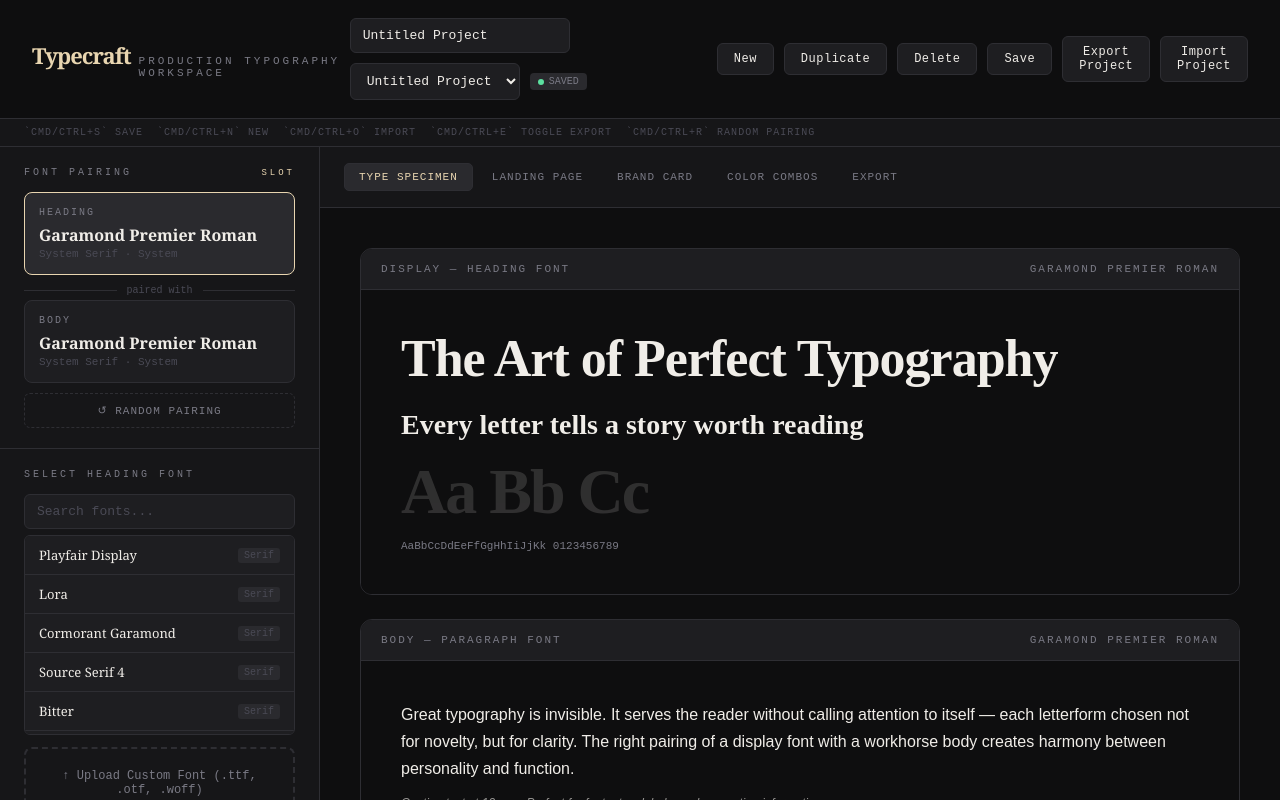
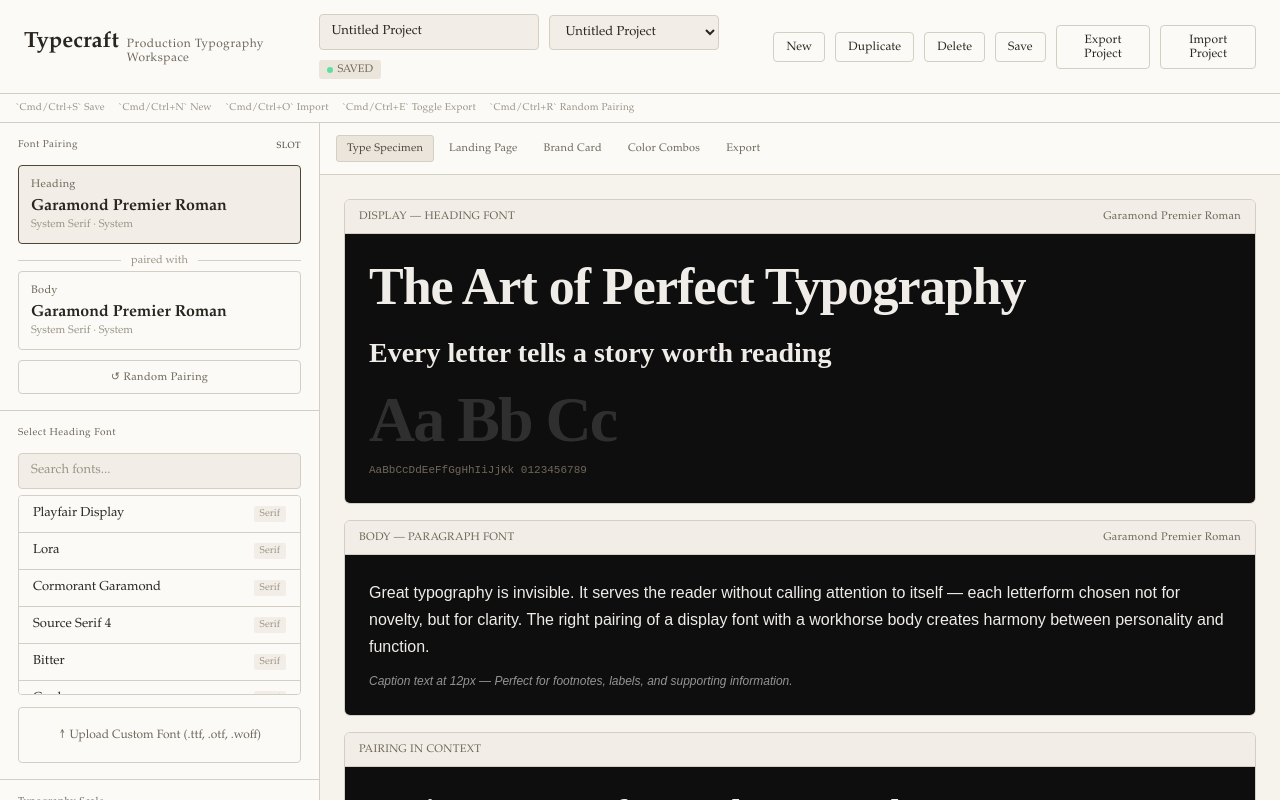
Before and after one commit to arshitadewan7/typecraft, a Next.js app: page / in a window 1280 px wide. Built offline with nearby package versions, Linux system fonts and the light colour scheme.

Commit message:
feat(ui): apply minimal Garamond-based visual style across Typecraft

```diff
--- a/src/app/globals.css
+++ b/src/app/globals.css
@@ -1,18 +1,20 @@
 :root {
-  --bg: #0e0e0f;
-  --surface: #161618;
-  --surface2: #1e1e21;
-  --surface3: #2a2a2e;
-  --border: #2e2e33;
-  --text: #f0ede8;
-  --text-muted: #7a7a85;
-  --text-dim: #4a4a55;
-  --accent: #e8d5b0;
-  --accent2: #c4a882;
-  --red: #e05c5c;
-  --green: #5ce0a0;
-  --blue: #5ca8e0;
-  --purple: #a87ce0;
+  --bg: #f6f3ed;
+  --surface: #fbfaf7;
+  --surface2: #f2eee7;
+  --surface3: #ebe5db;
+  --border: #d5cec2;
+  --text: #2a261f;
+  --text-muted: #706759;
+  --text-dim: #9c9384;
+  --accent: #4f4638;
+  --accent2: #3f372d;
+  --red: #a53e3e;
+  --green: #38755a;
+  --blue: #3e5f9f;
+  --purple: #6f568c;
+  --ui-font: "Garamond Premier Roman", "Garamond Premier Pro", "Adobe Garamond Pro", "EB Garamond", Garamond, serif;
+  --mono-font: ui-monospace, SFMono-Regular, Menlo, Monaco, Consolas, "Liberation Mono", monospace;
 }
 
 *, *::before, *::after { box-sizing: border-box; margin: 0; padding: 0; }
@@ -22,7 +24,7 @@ html, body { height: 100%; }
 body {
   background: var(--bg);
   color: var(--text);
-  font-family: 'Georgia', serif;
+  font-family: var(--ui-font);
   min-height: 100vh;
   overflow: hidden;
 }
@@ -37,33 +39,33 @@ body {
   display: flex;
   align-items: center;
   justify-content: space-between;
-  padding: 18px 32px;
+  padding: 14px 24px;
   border-bottom: 1px solid var(--border);
-  background: var(--bg);
+  background: var(--surface);
   position: sticky;
   top: 0;
   z-index: 100;
 }
 .logo { display: flex; align-items: baseline; gap: 8px; }
-.logo-mark { font-size: 22px; font-weight: 900; letter-spacing: -1px; color: var(--accent); font-family: Georgia, serif; }
-.logo-sub { font-size: 11px; letter-spacing: 3px; text-transform: uppercase; color: var(--text-muted); font-family: monospace; }
+.logo-mark { font-size: 22px; font-weight: 600; letter-spacing: 0; color: var(--text); font-family: var(--ui-font); }
+.logo-sub { font-size: 12px; letter-spacing: 0.5px; text-transform: none; color: var(--text-muted); font-family: var(--ui-font); }
 .header-actions { display: flex; gap: 10px; align-items: center; }
 
 /* ===== BUTTONS ===== */
 .btn {
-  padding: 8px 16px;
-  border-radius: 6px;
+  padding: 7px 12px;
+  border-radius: 4px;
   font-size: 12px;
-  letter-spacing: 0.5px;
+  letter-spacing: 0.2px;
   cursor: pointer;
   border: 1px solid var(--border);
-  background: var(--surface2);
+  background: transparent;
   color: var(--text);
-  font-family: monospace;
+  font-family: var(--ui-font);
   transition: all 0.15s;
 }
-.btn:hover { background: var(--surface3); border-color: var(--text-dim); }
-.btn.primary { background: var(--accent); color: #1a1508; border-color: var(--accent); font-weight: 700; }
+.btn:hover { background: var(--surface2); border-color: var(--text-muted); }
+.btn.primary { background: var(--accent); color: #f7f4ef; border-color: var(--accent); font-weight: 500; }
 .btn.primary:hover { background: var(--accent2); }
 .btn:disabled { opacity: 0.5; cursor: not-allowed; }
 
@@ -92,13 +94,13 @@ body {
   display: flex;
   flex-direction: column;
 }
-.sidebar-section { padding: 20px 24px; border-bottom: 1px solid var(--border); }
+.sidebar-section { padding: 16px 18px; border-bottom: 1px solid var(--border); }
 .section-label {
   font-size: 10px;
-  letter-spacing: 3px;
-  text-transform: uppercase;
+  letter-spacing: 0.5px;
+  text-transform: none;
   color: var(--text-muted);
-  font-family: monospace;
+  font-family: var(--ui-font);
   margin-bottom: 14px;
   display: flex;
   justify-content: space-between;
@@ -108,20 +110,20 @@ body {
 
 /* Font Slots */
 .font-slot {
-  background: var(--surface2);
+  background: transparent;
   border: 1px solid var(--border);
-  border-radius: 8px;
-  padding: 14px;
+  border-radius: 4px;
+  padding: 12px;
   margin-bottom: 10px;
   cursor: pointer;
   transition: all 0.15s;
   position: relative;
 }
 .font-slot:hover { border-color: var(--accent); }
-.font-slot.active { border-color: var(--accent); background: var(--surface3); }
-.font-slot-role { font-size: 10px; letter-spacing: 2px; text-transform: uppercase; color: var(--text-muted); font-family: monospace; margin-bottom: 6px; }
+.font-slot.active { border-color: var(--accent); background: var(--surface2); }
+.font-slot-role { font-size: 11px; letter-spacing: 0.4px; text-transform: none; color: var(--text-muted); font-family: var(--ui-font); margin-bottom: 6px; }
 .font-slot-name { font-size: 16px; font-weight: 600; color: var(--text); margin-bottom: 2px; }
-.font-slot-meta { font-size: 11px; color: var(--text-dim); font-family: monospace; }
+.font-slot-meta { font-size: 11px; color: var(--text-dim); font-family: var(--ui-font); }
 
 /* Between fonts */
 .between-fonts {
@@ -129,9 +131,9 @@ body {
   align-items: center;
   gap: 10px;
   margin: 4px 0;
-  font-size: 10px;
+  font-size: 11px;
   color: var(--text-dim);
-  font-family: monospace;
+  font-family: var(--ui-font);
 }
 .between-fonts::before, .between-fonts::after {
   content: '';
@@ -144,15 +146,15 @@ body {
 .random-btn {
   width: 100%;
   margin-top: 8px;
-  padding: 10px;
+  padding: 9px;
   background: transparent;
-  border: 1px dashed var(--border);
-  border-radius: 6px;
+  border: 1px solid var(--border);
+  border-radius: 4px;
   color: var(--text-muted);
   font-size: 11px;
-  font-family: monospace;
-  letter-spacing: 1px;
-  text-transform: uppercase;
+  font-family: var(--ui-font);
+  letter-spacing: 0.4px;
+  text-transform: none;
   cursor: pointer;
   transition: all 0.15s;
   display: flex;
@@ -167,11 +169,11 @@ body {
   width: 100%;
   background: var(--surface2);
   border: 1px solid var(--border);
-  border-radius: 6px;
+  border-radius: 4px;
   padding: 9px 12px;
   color: var(--text);
   font-size: 13px;
-  font-family: monospace;
+  font-family: var(--ui-font);
   outline: none;
   transition: border-color 0.15s;
 }
@@ -183,8 +185,8 @@ body {
   overflow-y: auto;
   margin-top: 6px;
   border: 1px solid var(--border);
-  border-radius: 6px;
-  background: var(--surface2);
+  border-radius: 4px;
+  background: var(--surface);
 }
 .font-list-item {
   padding: 10px 14px;
@@ -202,23 +204,23 @@ body {
 .font-list-item-tag {
   font-size: 10px;
   color: var(--text-dim);
-  font-family: monospace;
-  background: var(--surface3);
+  font-family: var(--ui-font);
+  background: var(--surface2);
   padding: 2px 6px;
-  border-radius: 3px;
+  border-radius: 2px;
 }
 
 /* Upload Zone */
 .upload-zone {
-  border: 2px dashed var(--border);
-  border-radius: 8px;
+  border: 1px solid var(--border);
+  border-radius: 4px;
   padding: 20px;
   text-align: center;
   cursor: pointer;
   transition: all 0.15s;
   font-size: 12px;
   color: var(--text-muted);
-  font-family: monospace;
+  font-family: var(--ui-font);
   margin-top: 12px;
   display: block;
 }
@@ -231,7 +233,7 @@ body {
   display: flex;
   justify-content: space-between;
   font-size: 11px;
-  font-family: monospace;
+  font-family: var(--ui-font);
   color: var(--text-muted);
   margin-bottom: 6px;
 }
@@ -252,24 +254,24 @@ input[type=color] {
 .theme-grid { display: grid; grid-template-columns: repeat(4, 1fr); gap: 8px; }
 .theme-chip {
   height: 36px;
-  border-radius: 6px;
+  border-radius: 4px;
   cursor: pointer;
   border: 2px solid transparent;
   transition: all 0.15s;
 }
-.theme-chip:hover { transform: scale(1.05); }
+.theme-chip:hover { border-color: var(--text-muted); }
 .theme-chip.active { border-color: var(--accent); }
 
 /* Custom colors grid */
 .custom-colors-grid { display: grid; grid-template-columns: 1fr 1fr; gap: 8px; }
-.color-input-label { font-size: 10px; font-family: monospace; color: var(--text-muted); margin-bottom: 4px; }
+.color-input-label { font-size: 10px; font-family: var(--ui-font); color: var(--text-muted); margin-bottom: 4px; }
 
 /* Toggle pill */
 .toggle-row {
   display: flex;
   gap: 4px;
-  background: var(--surface2);
-  border-radius: 6px;
+  background: transparent;
+  border-radius: 4px;
   padding: 3px;
   border: 1px solid var(--border);
 }
@@ -279,9 +281,9 @@ input[type=color] {
   padding: 5px;
   border-radius: 4px;
   font-size: 10px;
-  letter-spacing: 1px;
-  text-transform: uppercase;
-  font-family: monospace;
+  letter-spacing: 0.2px;
+  text-transform: none;
+  font-family: var(--ui-font);
   cursor: pointer;
   color: var(--text-muted);
   transition: all 0.15s;
@@ -297,9 +299,9 @@ input[type=color] {
   overflow-x: hidden;
 }
 .curated-card {
-  background: var(--surface2);
+  background: transparent;
   border: 1px solid var(--border);
-  border-radius: 8px;
+  border-radius: 4px;
   padding: 14px;
   cursor: pointer;
   transition: all 0.15s;
@@ -308,25 +310,25 @@ input[type=color] {
 .curated-card:hover { border-color: var(--accent); background: var(--surface3); }
 .curated-heading { font-size: 16px; font-weight: 700; line-height: 1.2; margin-bottom: 4px; overflow-wrap: anywhere; }
 .curated-body-text { font-size: 11px; opacity: 0.6; line-height: 1.5; overflow-wrap: anywhere; }
-.curated-names { margin-top: 8px; font-size: 10px; font-family: monospace; color: var(--text-dim); display: flex; gap: 6px; flex-wrap: wrap; }
-.curated-pill { background: var(--surface3); padding: 2px 7px; border-radius: 3px; color: var(--text-muted); }
+.curated-names { margin-top: 8px; font-size: 10px; font-family: var(--ui-font); color: var(--text-dim); display: flex; gap: 6px; flex-wrap: wrap; }
+.curated-pill { background: var(--surface2); padding: 2px 7px; border-radius: 2px; color: var(--text-muted); }
 
 /* ===== VIEW TABS ===== */
 .view-tabs {
   display: flex;
   gap: 4px;
-  padding: 16px 24px;
+  padding: 12px 16px;
   border-bottom: 1px solid var(--border);
   background: var(--surface);
 }
 .view-tab {
-  padding: 7px 14px;
-  border-radius: 5px;
+  padding: 6px 10px;
+  border-radius: 3px;
   font-size: 11px;
-  letter-spacing: 1px;
-  text-transform: uppercase;
+  letter-spacing: 0.2px;
+  text-transform: none;
   cursor: pointer;
-  font-family: monospace;
+  font-family: var(--ui-font);
   color: var(--text-muted);
   border: 1px solid transparent;
   transition: all 0.15s;
@@ -337,7 +339,7 @@ input[type=color] {
 
 /* ===== PREVIEW AREA ===== */
 .preview-area { display: flex; flex-direction: column; overflow: hidden; min-height: 0; }
-.preview-canvas { flex: 1; min-height: 0; overflow-y: auto; padding: 40px; }
+.preview-canvas { flex: 1; min-height: 0; overflow-y: auto; padding: 24px; }
 
 .error-banner {
   display: flex;
@@ -349,7 +351,7 @@ input[type=color] {
   background: rgba(224, 92, 92, 0.12);
   color: #ffb0b0;
   font-size: 12px;
-  font-family: monospace;
+  font-family: var(--ui-font);
 }
 
 .shortcut-row {
@@ -357,17 +359,17 @@ input[type=color] {
   gap: 14px;
   flex-wrap: wrap;
   font-size: 10px;
-  letter-spacing: 1px;
-  text-transform: uppercase;
-  font-family: monospace;
+  letter-spacing: 0.2px;
+  text-transform: none;
+  font-family: var(--ui-font);
   color: var(--text-dim);
-  padding: 8px 24px;
+  padding: 8px 16px;
   border-bottom: 1px solid var(--border);
   background: var(--surface);
 }
 
 .export-panel {
-  padding: 16px 24px 18px;
+  padding: 12px 16px 14px;
   border-bottom: 1px solid var(--border);
   background: var(--surface);
   display: grid;
@@ -391,34 +393,34 @@ input[type=color] {
   width: 100%;
   min-height: 190px;
   border: 1px solid var(--border);
-  border-radius: 8px;
+  border-radius: 4px;
   background: var(--surface2);
   color: var(--text);
   padding: 12px;
-  font-family: ui-monospace, SFMono-Regular, Menlo, monospace;
+  font-family: var(--mono-font);
   font-size: 12px;
   line-height: 1.5;
   resize: vertical;
 }
 
 /* ===== SPECIMEN ===== */
-.specimen-block { border: 1px solid var(--border); border-radius: 12px; overflow: hidden; margin-bottom: 24px; }
+.specimen-block { border: 1px solid var(--border); border-radius: 6px; overflow: hidden; margin-bottom: 16px; }
 .specimen-header {
-  padding: 14px 20px;
+  padding: 10px 14px;
   background: var(--surface2);
   border-bottom: 1px solid var(--border);
   font-size: 11px;
-  font-family: monospace;
+  font-family: var(--ui-font);
   color: var(--text-muted);
-  letter-spacing: 2px;
-  text-transform: uppercase;
+  letter-spacing: 0.3px;
+  text-transform: none;
   display: flex;
   justify-content: space-between;
 }
-.specimen-body { padding: 40px; transition: background 0.3s, color 0.3s; }
+.specimen-body { padding: 24px; transition: background 0.3s, color 0.3s; }
 
 /* ===== LANDING MOCK ===== */
-.landing-mock { border: 1px solid var(--border); border-radius: 12px; overflow: hidden; }
+.landing-mock { border: 1px solid var(--border); border-radius: 6px; overflow: hidden; }
 .mock-browser-bar {
   background: var(--surface3);
   padding: 10px 16px;
@@ -432,7 +434,7 @@ input[type=color] {
 .mock-nav-logo { font-size: 18px; font-weight: 700; letter-spacing: -0.5px; }
 .mock-nav-links { display: flex; gap: 28px; font-size: 13px; opacity: 0.7; }
 .mock-hero { padding: 80px 40px; text-align: center; }
-.mock-hero-tag { display: inline-block; font-size: 11px; letter-spacing: 3px; text-transform: uppercase; border: 1px solid currentColor; padding: 4px 12px; border-radius: 20px; margin-bottom: 24px; opacity: 0.6; font-family: monospace; }
+.mock-hero-tag { display: inline-block; font-size: 11px; letter-spacing: 0.4px; text-transform: none; border: 1px solid currentColor; padding: 4px 12px; border-radius: 20px; margin-bottom: 24px; opacity: 0.6; font-family: var(--ui-font); }
 .mock-hero-title { line-height: 1.1; margin-bottom: 20px; }
 .mock-hero-sub { max-width: 520px; margin: 0 auto 32px; line-height: 1.7; opacity: 0.75; }
 .mock-cta { display: inline-block; padding: 14px 32px; border-radius: 6px; font-size: 14px; font-weight: 600; letter-spacing: 0.5px; border: none; cursor: pointer; font-family: inherit; }
@@ -447,35 +449,35 @@ input[type=color] {
 .card-showcase { display: grid; grid-template-columns: 1fr 1fr; gap: 32px; margin-bottom: 24px; }
 .business-card {
   aspect-ratio: 1.75;
-  border-radius: 10px;
+  border-radius: 6px;
   padding: 28px;
   position: relative;
   overflow: hidden;
   display: flex;
   flex-direction: column;
   justify-content: space-between;
-  box-shadow: 0 20px 60px rgba(0,0,0,0.4);
+  box-shadow: none;
   transition: transform 0.2s;
 }
-.business-card:hover { transform: rotate(-1deg) scale(1.02); }
+.business-card:hover { transform: none; }
 .card-name { font-size: 20px; font-weight: 700; line-height: 1.2; }
-.card-title { font-size: 11px; letter-spacing: 2px; text-transform: uppercase; opacity: 0.65; margin-top: 4px; }
-.card-contact { font-size: 11px; opacity: 0.7; line-height: 1.8; font-family: monospace; }
+.card-title { font-size: 11px; letter-spacing: 0.4px; text-transform: none; opacity: 0.65; margin-top: 4px; }
+.card-contact { font-size: 11px; opacity: 0.7; line-height: 1.8; font-family: var(--ui-font); }
 .card-brand { font-size: 24px; font-weight: 900; letter-spacing: -1px; }
-.card-edit-panel { margin-top: 16px; padding: 20px; background: var(--surface2); border: 1px solid var(--border); border-radius: 10px; }
+.card-edit-panel { margin-top: 16px; padding: 16px; background: var(--surface2); border: 1px solid var(--border); border-radius: 6px; }
 .card-edit-grid { display: grid; grid-template-columns: 1fr 1fr; gap: 12px; margin-top: 12px; }
-.card-edit-label { font-size: 10px; font-family: monospace; color: var(--text-muted); margin-bottom: 4px; }
+.card-edit-label { font-size: 10px; font-family: var(--ui-font); color: var(--text-muted); margin-bottom: 4px; }
 
 /* ===== COLOR COMBOS ===== */
 .color-grid { display: grid; grid-template-columns: repeat(2, 1fr); gap: 20px; }
-.color-combo { border-radius: 10px; overflow: hidden; border: 1px solid var(--border); }
+.color-combo { border-radius: 6px; overflow: hidden; border: 1px solid var(--border); }
 .color-combo-preview { padding: 28px 24px; min-height: 120px; display: flex; flex-direction: column; justify-content: center; }
 .color-combo-label {
   padding: 10px 14px;
   font-size: 10px;
-  letter-spacing: 2px;
-  text-transform: uppercase;
-  font-family: monospace;
+  letter-spacing: 0.3px;
+  text-transform: none;
+  font-family: var(--ui-font);
   color: var(--text-muted);
   border-top: 1px solid var(--border);
   background: var(--surface2);
@@ -491,10 +493,10 @@ input[type=color] {
   display: inline-flex;
   align-items: center;
   gap: 5px;
-  font-size: 10px;
-  font-family: monospace;
+  font-size: 11px;
+  font-family: var(--ui-font);
   padding: 3px 8px;
-  border-radius: 4px;
+  border-radius: 3px;
   background: var(--surface3);
   color: var(--text-muted);
 }
@@ -509,7 +511,7 @@ input[type=color] {
 
 @media (max-width: 900px) {
   .app { grid-template-columns: 1fr; }
-  .sidebar { height: auto; border-right: none; border-bottom: 1px solid var(--border); }
+  .sidebar { height: auto; border-right: none; border-bottom: 1px solid var(--border); max-height: 44vh; }
   .header { padding: 12px; flex-direction: column; align-items: flex-start; gap: 10px; }
   .header-actions { flex-wrap: wrap; }
   .shortcut-row { padding: 8px 12px; }
```
